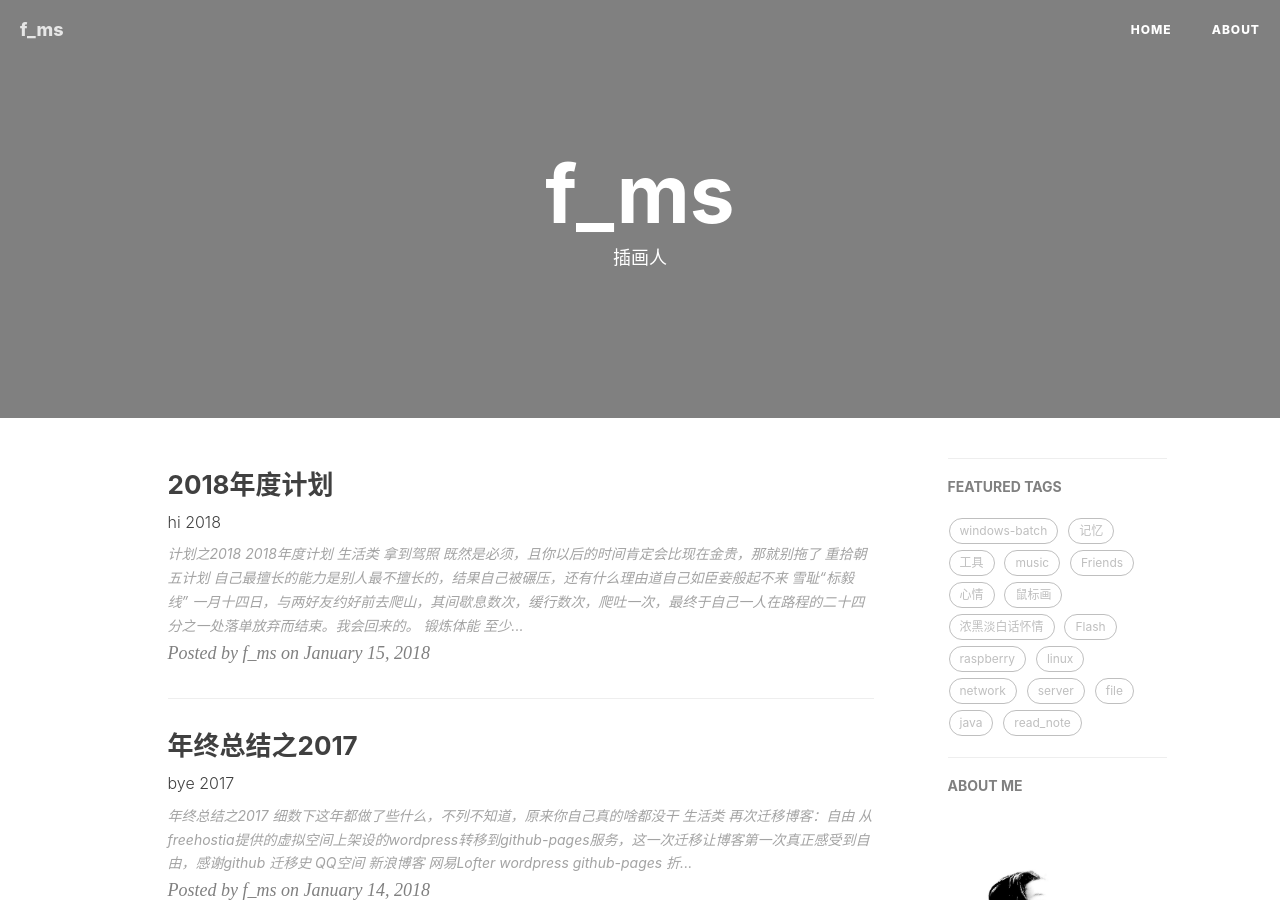
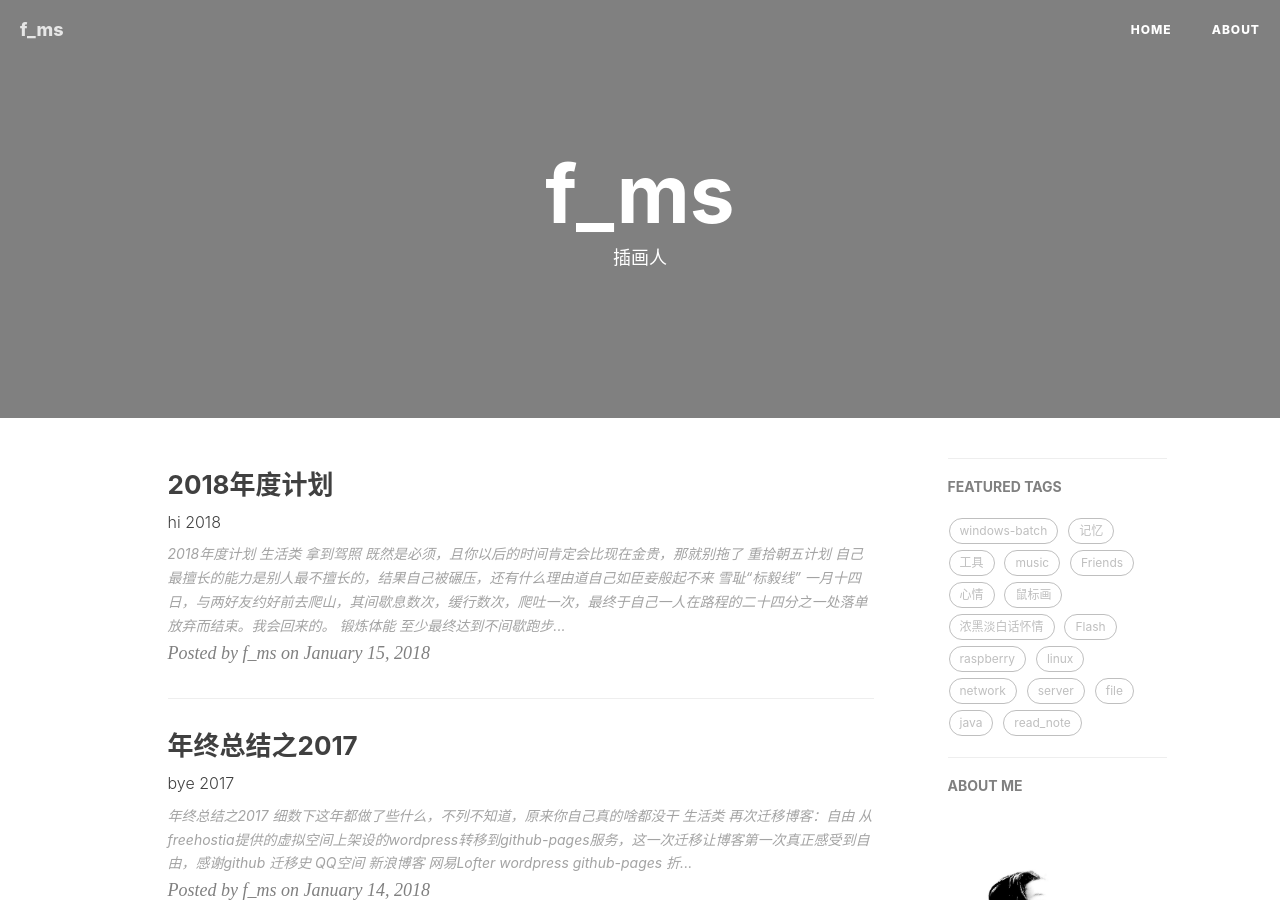
Before and after one commit to imfms/imfms.github.io, a Jekyll site: the page built from index.html, in a window 1280 px wide and 900 px high. Built offline with Jekyll 4.4.1, drawn with Linux system fonts in a browser that asks for light colours; nearby versions of some CDN libraries; the list of posts is cut into pages by our own code; comment, search, counter and statistics services are not loaded.

Commit message:
Update 2018-01-15-plan_2017.markdown

```diff
--- a/_posts/2018-01-15-plan_2017.markdown
+++ b/_posts/2018-01-15-plan_2017.markdown
@@ -7,8 +7,6 @@ categories: plan
 tags:
 - plan
 ---
-
-# 计划之2018
 
 # 2018年度计划
 
```
